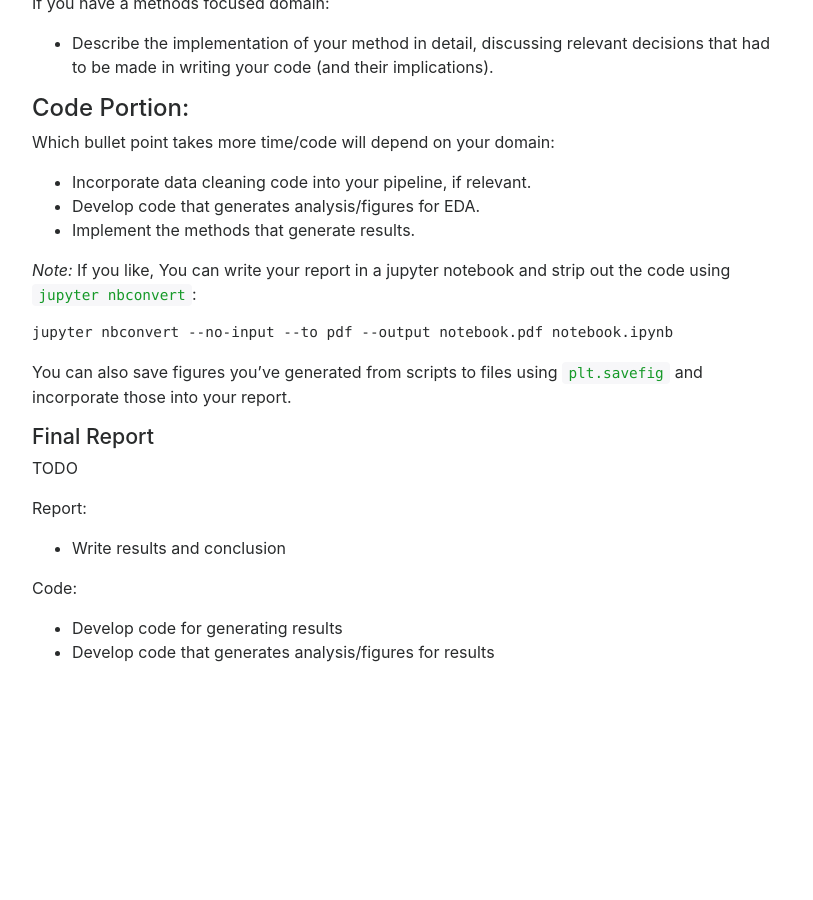
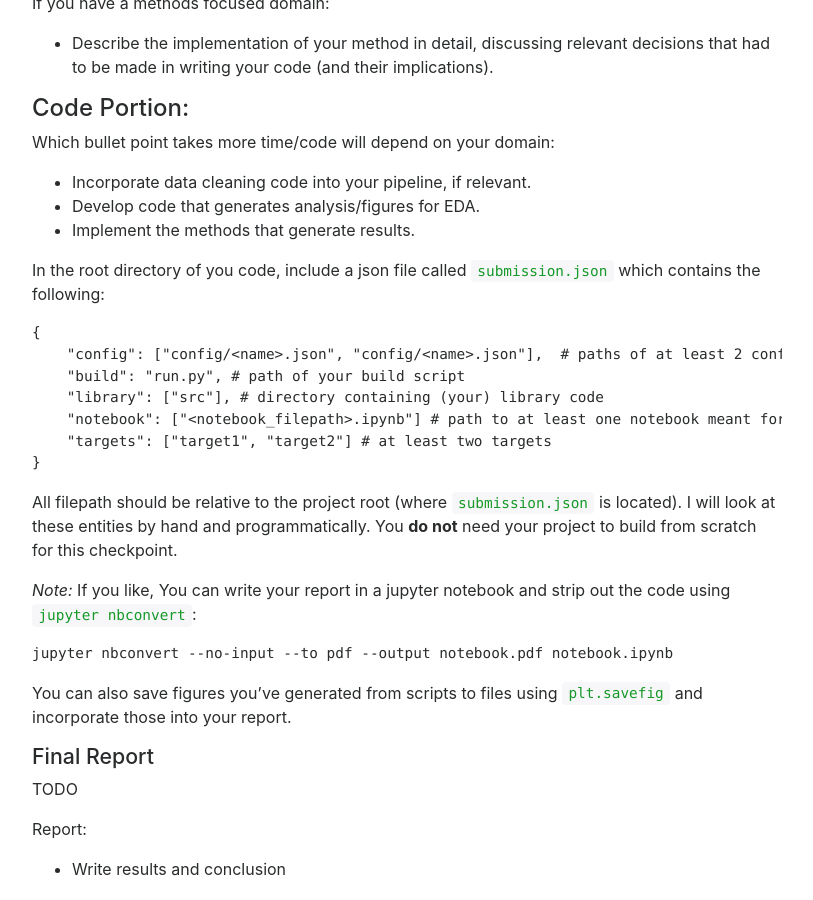
Before and after one commit to DSC-Capstone/dsc-capstone.github.io, a Jekyll site: the page built from assignments/quarter-1-replication.md, in a window 1280 px wide and 900 px high, scrolled down 3166 px. Shown: the whole window, without its empty margins (233-1046 px from the left). Built offline with Jekyll 4.4.1, drawn with Linux system fonts in a browser that asks for light colours; nearby versions of some CDN libraries; before the commit the page ends 4016 px from its top, so only the background shows below that.

Commit message:
add checkpoint 2

````diff
--- a/assignments/quarter-1-replication.md
+++ b/assignments/quarter-1-replication.md
@@ -148,6 +148,24 @@ Which bullet point takes more time/code will depend on your domain:
 * Develop code that generates analysis/figures for EDA.
 * Implement the methods that generate results.
 
+In the root directory of you code, include a json file called
+`submission.json` which contains the following:
+
+```
+{
+    "config": ["config/<name>.json", "config/<name>.json"],  # paths of at least 2 config files
+    "build": "run.py", # path of your build script
+    "library": ["src"], # directory containing (your) library code
+    "notebook": ["<notebook_filepath>.ipynb"] # path to at least one notebook meant for reading by someone other than you.
+    "targets": ["target1", "target2"] # at least two targets
+}
+```
+
+All filepath should be relative to the project root (where
+`submission.json` is located). I will look at these entities by hand
+and programmatically. You **do not** need your project to build from
+scratch for this checkpoint.
+
 *Note:* If you like, You can write your report in a jupyter notebook and strip out
 the code using `jupyter nbconvert`:
 ```
````
